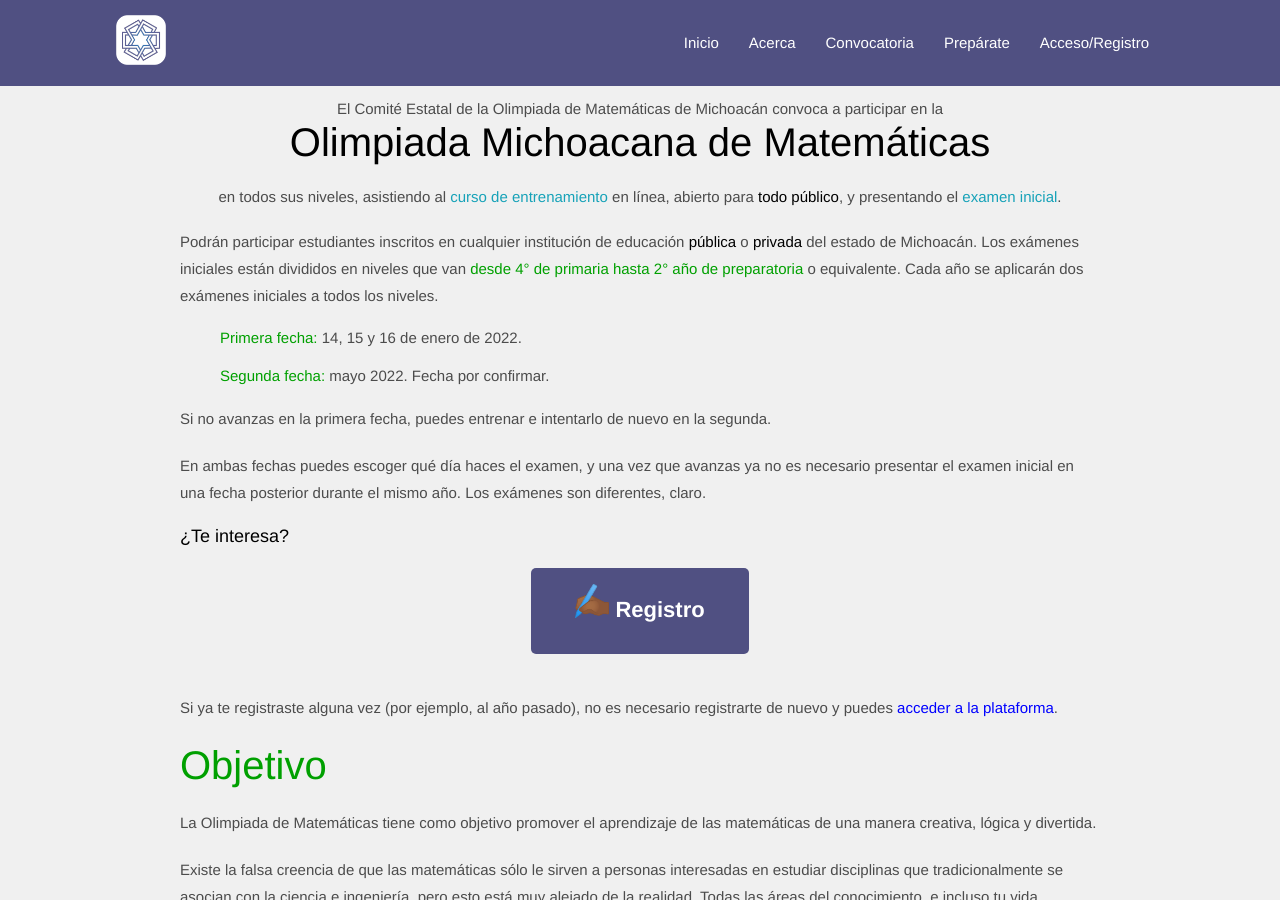
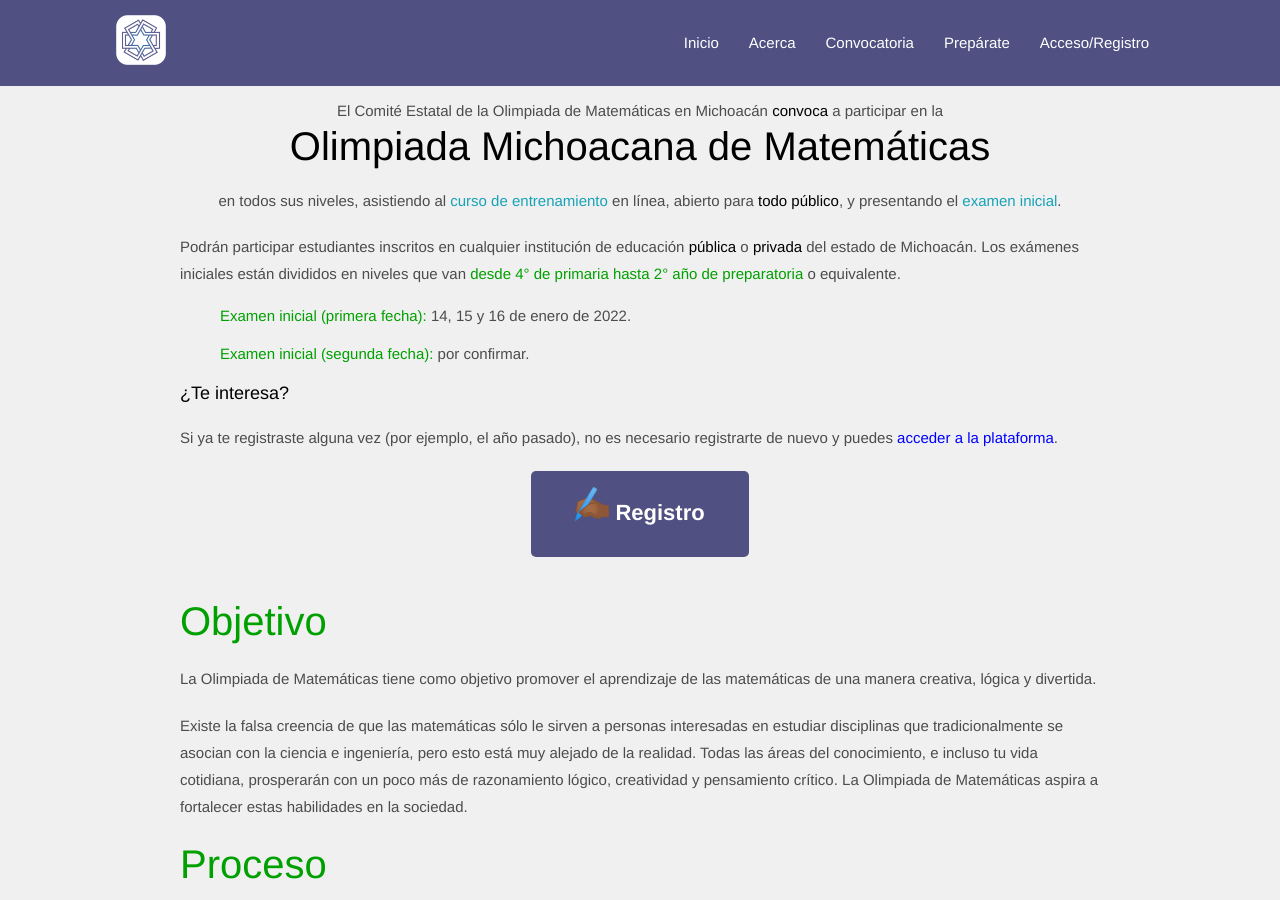
Before and after one commit to OlimpiadaMatematicasMichoacan/WOMM, a Jekyll site: the page built from _pages/convocatoria.md, in a window 1280 px wide and 900 px high, scrolled down 638 px. Built offline with Jekyll 4.4.1, drawn with Linux system fonts in a browser that asks for light colours; some of the changed text lies outside the part shown.

Commit message:
convocatoria

```diff
--- a/_pages/convocatoria.md
+++ b/_pages/convocatoria.md
@@ -16,21 +16,23 @@ title: Convocatoria
 <br>
 <center>
 <img src="assets/images/icons/logo-1.png" class="center-img">
-El Comité Estatal de la Olimpiada de Matemáticas de Michoacán convoca a participar en la
+El Comité Estatal de la Olimpiada de Matemáticas en Michoacán <strong>convoca</strong> a participar en la
 <h3> Olimpiada Michoacana de Matemáticas</h3>
 en todos sus niveles, asistiendo al <a class="text-info" data-toggle="modal" data-target="#loginModal">curso de entrenamiento</a> en línea, abierto para <strong>todo público</strong>, y presentando el <a class="text-info" data-toggle="modal" data-target="#loginModal">examen inicial</a>.
 </center>
 
-Podrán participar estudiantes inscritos en cualquier institución de educación **pública** o **privada** del estado de Michoacán. Los exámenes iniciales están divididos en niveles que van <span style="color:#00a000">desde 4° de primaria hasta 2° año de preparatoria</span> o equivalente. Cada año se aplicarán dos exámenes iniciales a todos los niveles.
+Podrán participar estudiantes inscritos en cualquier institución de educación **pública** o **privada** del estado de Michoacán. Los exámenes iniciales están divididos en niveles que van <span style="color:#00a000">desde 4° de primaria hasta 2° año de preparatoria</span> o equivalente.
 
-- <span style="color:#00a000">Primera fecha:</span> 14, 15 y 16 de enero de 2022.
-- <span style="color:#00a000">Segunda fecha:</span> mayo 2022. Fecha por confirmar.
+- <span style="color:#00a000">Examen inicial (primera fecha):</span> 14, 15 y 16 de enero de 2022.
+- <span style="color:#00a000">Examen inicial (segunda fecha):</span> por confirmar.
 
-Si no avanzas en la primera fecha, puedes entrenar e intentarlo de nuevo en la segunda.
+<!-- Si no avanzas en la primera fecha, puedes entrenar e intentarlo de nuevo en la segunda. -->
 
-En ambas fechas puedes escoger qué día haces el examen, y una vez que avanzas ya no es necesario presentar el examen inicial en una fecha posterior durante el mismo año. Los exámenes son diferentes, claro.
+<!-- En ambas fechas puedes escoger qué día haces el examen, y una vez que avanzas ya no es necesario presentar el examen inicial en una fecha posterior durante el mismo año. Los exámenes son diferentes, claro. -->
 
 ##### ¿Te interesa?
+
+Si ya te registraste alguna vez (por ejemplo, el año pasado), no es necesario registrarte de nuevo y puedes <a href="https://registro.olimpiadamatematicasmichoacan.org:8443/login/index.php">acceder a la plataforma</a>.
 
 <center>
 
@@ -45,7 +47,6 @@ En ambas fechas puedes escoger qué día haces el examen, y una vez que avanzas
 
 </center>
 
-Si ya te registraste alguna vez (por ejemplo, al año pasado), no es necesario registrarte de nuevo y puedes <a href="https://registro.olimpiadamatematicasmichoacan.org:8443/login/index.php">acceder a la plataforma</a>.
 
 
 ### <span style="color:#00a000"> Objetivo</span>
@@ -60,9 +61,9 @@ Existe la falsa creencia de que las matemáticas sólo le sirven a personas inte
 
 Para participar en la Olimpiada de Matemáticas en Michoacán, deberás resolver un examen sencillo, con preguntas de ingenio. Te recomendamos <a href="/preparate">prepararte</a> resolviendo ejercicios, acertijos, viendo videos, etc.
 
-Participar es absolutamente gratuito y, honestamente, muy divertido.
+<span style="color:magenta">Participar es totalmente gratuito</span> y, honestamente, <span style="color:magenta">muy divertido</span>.
 
-Si logras resolver el examen entrarás a un grupo de entrenamiento, dependiendo de tu nivel de conocimientos. Periódicamente se aplicarán exámenes para avanzar de grupo.
+Si logras resolver satisfactoriamente el examen inicial, dependiendo de tu edad y nivel de conocimientos te colocaremos en alguno de varios grupos de entrenamiento. Periódicamente se aplicarán exámenes para avanzar de grupo.
 
 <div class="container">
   <div class="row">
@@ -99,12 +100,10 @@ Si logras resolver el examen entrarás a un grupo de entrenamiento, dependiendo
         </div>
       </div>
     </div>
-
   </div>
 </div>
 
-Cuando Michoacán participe en algún concurso (nacional, regional, nacional OMMEB, femenil, etc.) se invitará al grupo Teruk'ati en adelante dentro de aquellas personas que puedan participar en dicho concurso a resolver un examen adicional para escoger a quienes representarán a Michoacán.
-
+Cuando Michoacán participe en algún concurso (nacional, regional, nacional OMMEB, femenil, etc.) se invitará al grupo Teruk'ati en adelante a resolver un examen adicional para escoger a quienes representarán a Michoacán.
 
 ### <span style="color:#00a000">Preguntas frecuentes</span>
 
@@ -113,14 +112,7 @@ Cuando Michoacán participe en algún concurso (nacional, regional, nacional OMM
 <details>
 <summary>¿Qué conocimientos necesito para resolver el examen?</summary>
 <p>
-   Los primeros exámenes se resuelven usando <span style="color:#00a000">ingenio</span> y <span style="color:orange">lógica</span> más que conocimientos o técnicas, así que con los conocimientos básicos de primaria podría ser suficiente. Sin embargo, como con todo, <a href="https://registro.olimpiadamatematicasmichoacan.org:8443/login/index.php">practicar</a> podría aumentar considerablemente tu chance de avanzar.
-</p>
-</details>
-
-<details>
-<summary>¿Es gratis participar?</summary>
-<p>
-   Sí, ¡es totalmente gratis! Tanto <a class="text-info" data-toggle="modal" data-target="#loginModal">presentar el examen</a> como el <a class="text-info" data-toggle="modal" data-target="#loginModal">curso en línea de entrenamiento</a> no tienen ningún costo.
+   Los primeros exámenes se resuelven usando <span style="color:#00a000">ingenio</span> y <span style="color:orange">lógica</span> más que conocimientos o técnicas, así que con los conocimientos básicos de primaria (sumar, multiplicar, etc.) podría ser suficiente. Sin embargo, como con todo, <a href="https://registro.olimpiadamatematicasmichoacan.org:8443/login/index.php">practicar</a> podría aumentar considerablemente tu chance de avanzar.
 </p>
 </details>
 
@@ -177,13 +169,9 @@ Cuando Michoacán participe en algún concurso (nacional, regional, nacional OMM
 
 
 <details>
-<summary>¿Cuándo me avisarán y qué ocurrirá en caso de lograr avanzar a la siguiente etapa? </summary>
+<summary>¿Qué ocurre en caso de lograr avanzar a la siguiente etapa? </summary>
 <p>
-   Unos días después de que concluya el examen los resultados aparecerán en la misma página y te enviaremos un correo electrónico.
-</p><p>
-   Posteriormente recibirás en tu correo una liga de invitación a más entrenamientos y algunas actividades.
-</p><p>
-   Además te enviaremos un diploma, una vez que recibamos tus documentos.
+   Unos días después de que concluya el examen los resultados aparecerán en la misma página y te enviaremos un correo electrónico. Posteriormente recibirás en tu correo una liga de invitación a entrenamientos más avanzados. Posiblemente organizaremos, en algunas ciudades, entrenamientos presenciales opcionales. Además te enviaremos un diploma, una vez que recibamos tus documentos.
 </p>
 </details>
 
@@ -285,16 +273,16 @@ Y claro, te alentamos a organizar a todos los grupos a presentar el examen en la
 Tengo otra duda.
 </summary>
 <p>
-Escríbenos a <a href="mailto:olimpiada.omm@gmail.com">este correo</a>
+Escríbenos a <a href="mailto:olimpiada.omm@gmail.com">este correo</a> y con mucho gusto te responderemos.
 </p>
 </details>
 
 <p> &nbsp; </p>
 #### ¡Ayúdanos a darle difusión al evento!
 
-<span style="color:#aa00fb">Somos una organización sin fines de lucro. Simplemente tenmos interés en aportar nuestro granito de arena a la educación matemática en Michoacán.</span>
+<span style="color:#aa00fb">Somos una organización sin fines de lucro. Simplemente tenemos interés en aportar nuestro granito de arena a la educación matemática en Michoacán.</span>
 
-<span style="color:#00a000">Las decisiones del jurado son inapelables.</span>
+<center><small>Las decisiones del jurado son inapelables.</small></center>
 
 
 
```
